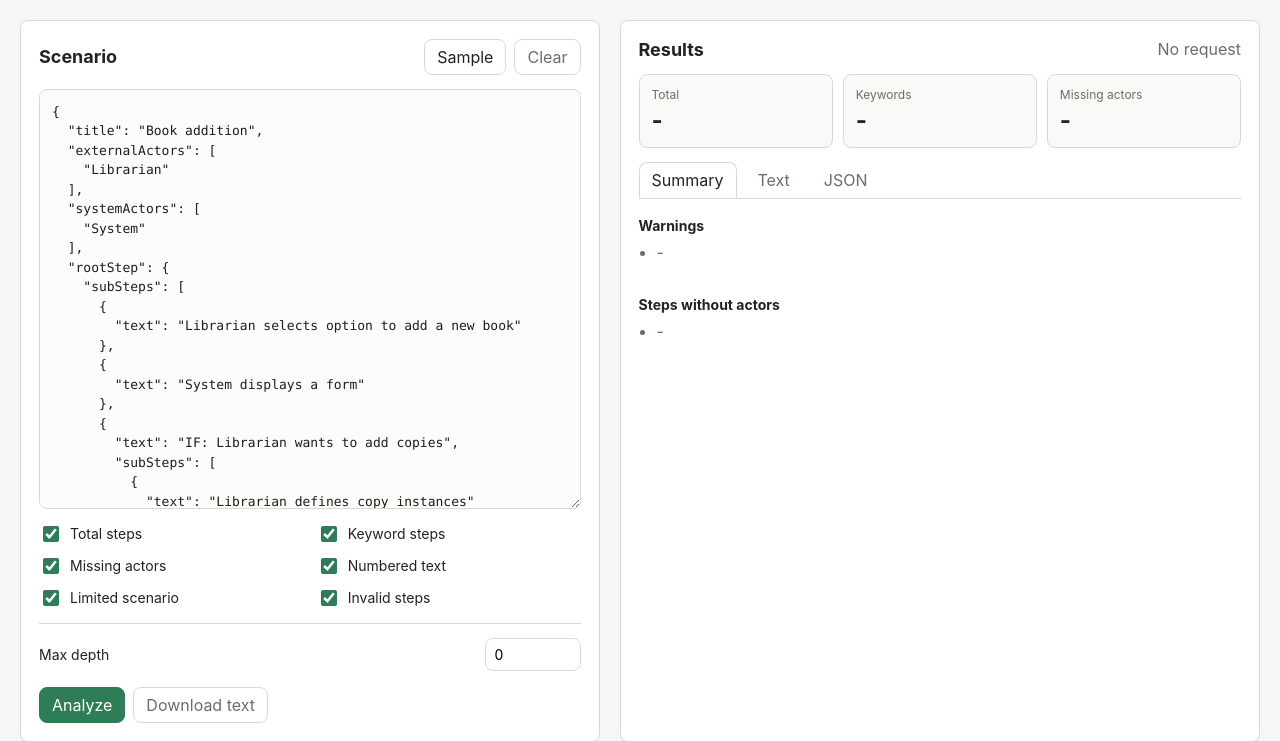
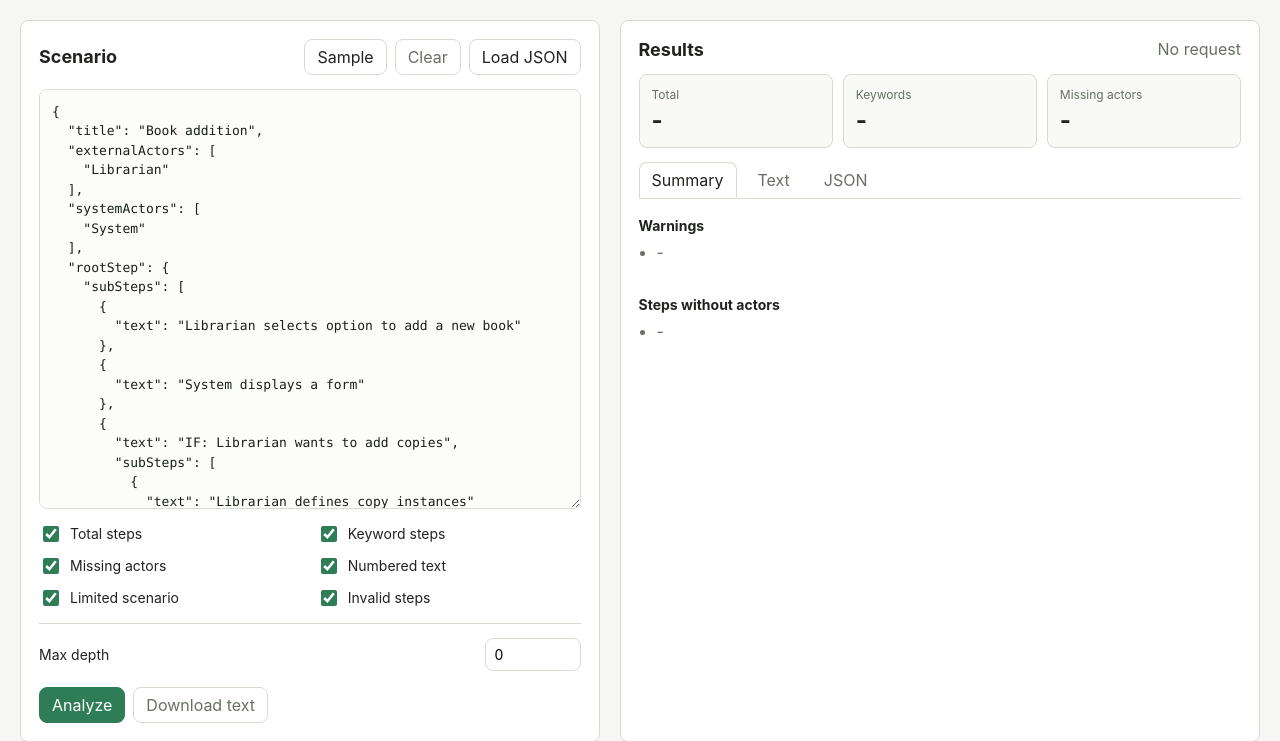
Before and after one commit to pawelsiurek/scenario-quality-checker, a Spring Boot app: page / in a window 1280 px wide. Shown: the part 95-836 px from the top of the page. Run offline with Spring Boot 4, Linux system fonts and the light colour scheme.

Commit message:
add json loader

```diff
--- a/src/main/resources/static/app.js
+++ b/src/main/resources/static/app.js
@@ -38,9 +38,11 @@ const statusBadge = document.getElementById("statusBadge");
 const httpStatus = document.getElementById("httpStatus");
 const analyzeButton = document.getElementById("analyzeButton");
 const textButton = document.getElementById("textButton");
+const jsonFileInput = document.getElementById("jsonFileInput");
 
 document.getElementById("sampleButton").addEventListener("click", loadSample);
 document.getElementById("clearButton").addEventListener("click", clearInput);
+jsonFileInput.addEventListener("change", handleJsonFileInput);
 analyzeButton.addEventListener("click", analyzeScenario);
 textButton.addEventListener("click", downloadText);
 
@@ -77,6 +79,26 @@ function readOptions() {
   });
   options.maxDepth = Number.parseInt(document.getElementById("maxDepth").value, 10) || 0;
   return options;
+}
+
+function handleJsonFileInput(event) {
+  const file = event.target.files[0];
+  if (!file) {
+    return;
+  }
+
+  const reader = new FileReader();
+  reader.onload = () => {
+    try {
+      const parsed = JSON.parse(reader.result);
+      scenarioInput.value = JSON.stringify(parsed, null, 2);
+      renderEmptyState();
+    } catch (error) {
+      renderError(error);
+    }
+  };
+  reader.onerror = () => renderError(new Error("Unable to read the selected file."));
+  reader.readAsText(file);
 }
 
 async function analyzeScenario() {
--- a/src/main/resources/static/index.html
+++ b/src/main/resources/static/index.html
@@ -22,6 +22,10 @@
         <div class="actions">
           <button id="sampleButton" type="button">Sample</button>
           <button id="clearButton" type="button" class="secondary">Clear</button>
+          <label class="file-loader">
+            <input id="jsonFileInput" type="file" accept=".json,application/json">
+            Load JSON
+          </label>
         </div>
       </div>
 
--- a/src/main/resources/static/styles.css
+++ b/src/main/resources/static/styles.css
@@ -147,6 +147,26 @@ button:hover {
 button:disabled {
   cursor: wait;
   opacity: 0.6;
+}
+
+.file-loader {
+  display: inline-flex;
+  align-items: center;
+  gap: 0.25rem;
+  border: 1px solid var(--line);
+  border-radius: 8px;
+  padding: 7px 12px;
+  background: #fff;
+  color: var(--text);
+  cursor: pointer;
+}
+
+.file-loader:hover {
+  border-color: #aab5a5;
+}
+
+.file-loader input {
+  display: none;
 }
 
 .primary {
```
